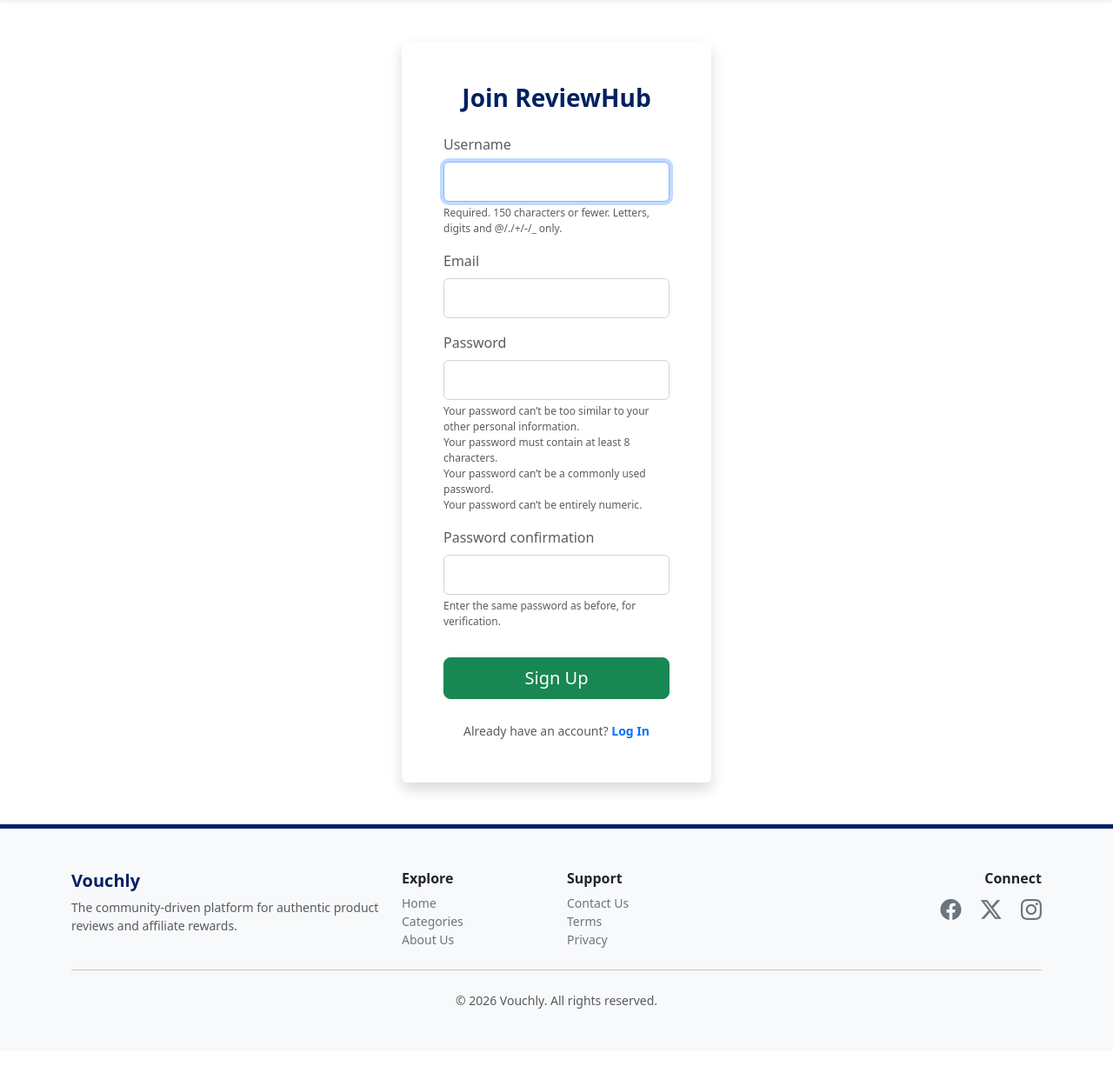
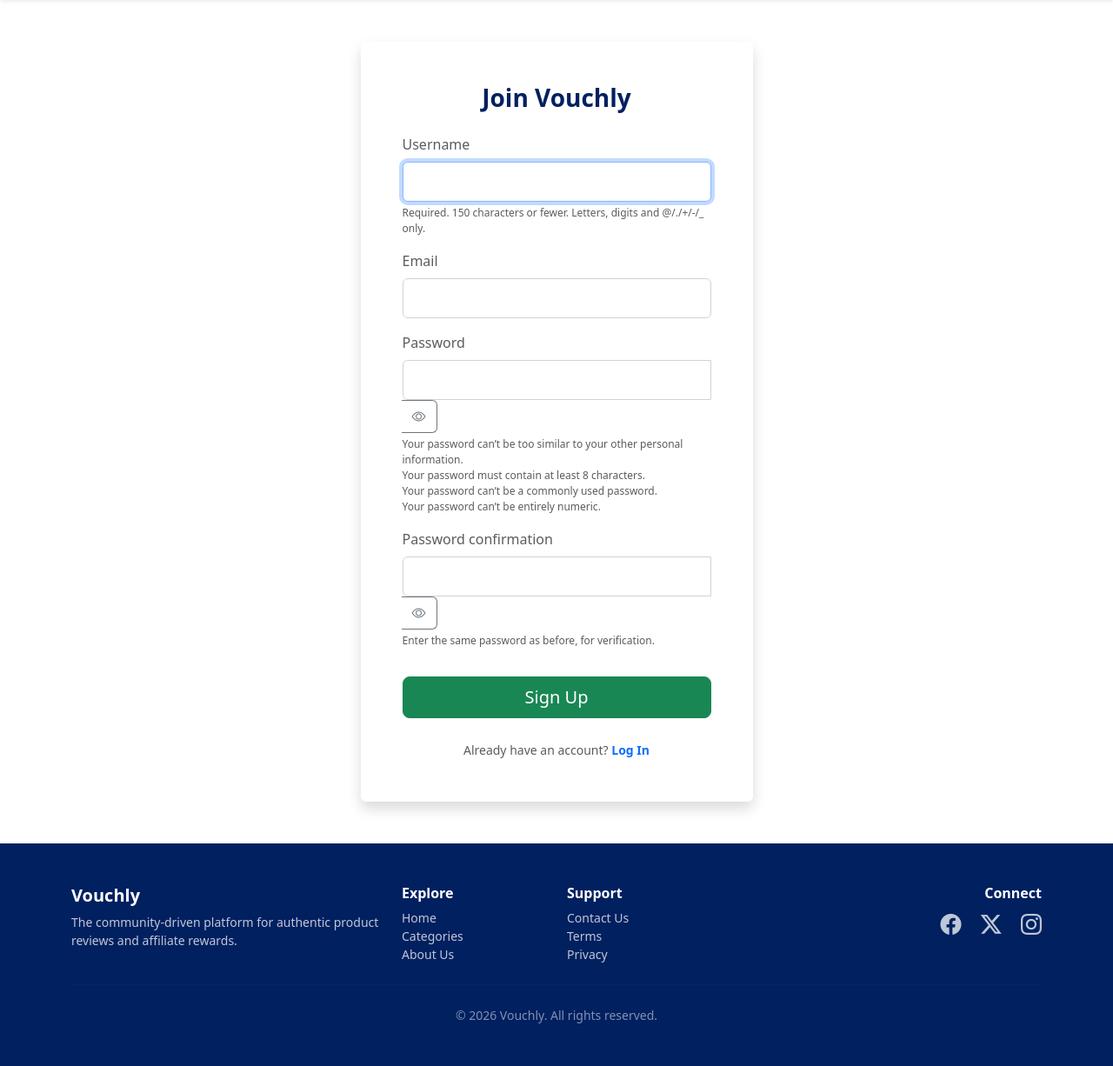
Before and after one commit to yanex66/vouchly, a Django app: page /register/ in a window 1280 px wide. Shown: the part 68-1294 px from the top of the page at 87% size. Before the commit the page ends 1228 px from the top, so only its background shows below. Run offline with Django 5.2, Linux system fonts and the light colour scheme.

Commit message:
Updated Vouchly theme: PROMOTE buttons, back to top, and sharing icons

```diff
--- a/core/templates/core/base.html
+++ b/core/templates/core/base.html
@@ -19,11 +19,37 @@
         .card-img-top { height: 200px; object-fit: cover; }
         body { display: flex; flex-direction: column; min-height: 100vh; }
         main { flex: 1; }
-        footer { background-color: #f8f9fa; border-top: 5px solid var(--deep-blue); }
-        footer a { color: #6c757d; text-decoration: none; }
-        footer a:hover { color: var(--deep-blue); }
+
+        footer { background-color: var(--deep-blue); color: white; }
+        footer a { color: rgba(255,255,255,0.75); text-decoration: none; transition: 0.3s; }
+        footer a:hover { color: var(--accent-gold); }
+        footer hr { border-top: 1px solid rgba(255,255,255,0.1); }
+
         .hover-card { transition: transform 0.2s; }
         .hover-card:hover { transform: translateY(-5px); }
+
+        /* BACK TO TOP BUTTON STYLES */
+        #backToTop {
+            position: fixed;
+            bottom: 30px;
+            right: 30px;
+            display: none;
+            width: 50px;
+            height: 50px;
+            background-color: var(--accent-gold);
+            color: var(--deep-blue);
+            border: none;
+            border-radius: 50%;
+            font-size: 24px;
+            cursor: pointer;
+            box-shadow: 0 4px 10px rgba(0,0,0,0.3);
+            z-index: 1000;
+            transition: transform 0.3s, background-color 0.3s;
+        }
+        #backToTop:hover {
+            background-color: white;
+            transform: scale(1.1);
+        }
     </style>
 </head>
 <body>
@@ -78,15 +104,19 @@
         {% endblock %}
     </main>
 
+    <button id="backToTop" title="Go to top">
+        <i class="bi bi-arrow-up"></i>
+    </button>
+
     <footer class="py-5 mt-5">
         <div class="container">
             <div class="row g-4">
                 <div class="col-md-4">
-                    <h5 class="fw-bold" style="color: var(--deep-blue);">Vouchly</h5>
-                    <p class="text-muted small">The community-driven platform for authentic product reviews and affiliate rewards.</p>
+                    <h5 class="fw-bold text-white">Vouchly</h5>
+                    <p class="small opacity-75">The community-driven platform for authentic product reviews and affiliate rewards.</p>
                 </div>
                 <div class="col-md-2">
-                    <h6 class="fw-bold">Explore</h6>
+                    <h6 class="fw-bold text-white">Explore</h6>
                     <ul class="list-unstyled small">
                         <li><a href="{% url 'home' %}">Home</a></li>
                         <li><a href="{% url 'category_list' %}">Categories</a></li>
@@ -94,7 +124,7 @@
                     </ul>
                 </div>
                 <div class="col-md-2">
-                    <h6 class="fw-bold">Support</h6>
+                    <h6 class="fw-bold text-white">Support</h6>
                     <ul class="list-unstyled small">
                         <li><a href="{% url 'contact' %}">Contact Us</a></li>
                         <li><a href="{% url 'terms' %}">Terms</a></li>
@@ -102,7 +132,7 @@
                     </ul>
                 </div>
                 <div class="col-md-4 text-md-end">
-                    <h6 class="fw-bold">Connect</h6>
+                    <h6 class="fw-bold text-white">Connect</h6>
                     <div class="fs-4">
                         <a href="#" class="me-3"><i class="bi bi-facebook"></i></a>
                         <a href="#" class="me-3"><i class="bi bi-twitter-x"></i></a>
@@ -111,12 +141,29 @@
                 </div>
             </div>
             <hr class="my-4">
-            <div class="text-center text-muted small">
+            <div class="text-center opacity-50 small">
                 © 2026 Vouchly. All rights reserved.
             </div>
         </div>
     </footer>
 
     <script src="https://cdn.jsdelivr.net/npm/bootstrap@5.3.0/dist/js/bootstrap.bundle.min.js"></script>
+
+    <script>
+        // Back to Top Logic
+        const backToTopBtn = document.getElementById("backToTop");
+
+        window.onscroll = function() {
+            if (document.body.scrollTop > 300 || document.documentElement.scrollTop > 300) {
+                backToTopBtn.style.display = "block";
+            } else {
+                backToTopBtn.style.display = "none";
+            }
+        };
+
+        backToTopBtn.onclick = function() {
+            window.scrollTo({top: 0, behavior: 'smooth'});
+        };
+    </script>
 </body>
 </html>
--- a/core/templates/core/register.html
+++ b/core/templates/core/register.html
@@ -3,17 +3,28 @@
 {% block content %}
 <div class="container mt-5">
     <div class="row justify-content-center">
-        <div class="col-md-6 col-lg-4">
+        <div class="col-md-6 col-lg-5">
             <div class="card shadow border-0">
                 <div class="card-body p-5">
-                    <h3 class="text-center mb-4 fw-bold" style="color: var(--deep-blue);">Join ReviewHub</h3>
+                    <h3 class="text-center mb-4 fw-bold" style="color: var(--deep-blue);">Join Vouchly</h3>
 
                     <form method="POST">
                         {% csrf_token %}
                         {% for field in form %}
                         <div class="mb-3">
                             <label class="form-label text-muted">{{ field.label }}</label>
-                            {{ field }}
+
+                            {% if "password" in field.name %}
+                                <div class="input-group">
+                                    {{ field }}
+                                    <button class="btn btn-outline-secondary toggle-password" type="button" style="background: #fff; border-left: none;">
+                                        <i class="bi bi-eye"></i>
+                                    </button>
+                                </div>
+                            {% else %}
+                                {{ field }}
+                            {% endif %}
+
                             {% if field.errors %}
                             <div class="text-danger small mt-1">
                                 {% for error in field.errors %}
@@ -21,6 +32,7 @@
                                 {% endfor %}
                             </div>
                             {% endif %}
+
                             {% if field.help_text %}
                             <small class="text-muted d-block mt-1" style="font-size: 0.75rem;">{{ field.help_text }}</small>
                             {% endif %}
@@ -46,17 +58,36 @@
         border: 1px solid #ced4da;
         border-radius: 0.375rem;
     }
+    .input-group input {
+        border-top-right-radius: 0;
+        border-bottom-right-radius: 0;
+    }
     input:focus {
         border-color: #86b7fe;
         outline: 0;
-        /* FIXED: box-shadow (was box_shadow) */
         box-shadow: 0 0 0 0.25rem rgba(13, 110, 253, 0.25);
     }
-    /* Removes the dots/bullets from Django's default help text lists */
     ul {
         list-style-type: none;
         padding: 0;
         margin: 0;
     }
 </style>
+
+<script>
+    document.querySelectorAll('.toggle-password').forEach(button => {
+        button.addEventListener('click', function() {
+            const input = this.parentElement.querySelector('input');
+            const icon = this.querySelector('i');
+
+            if (input.type === "password") {
+                input.type = "text";
+                icon.classList.replace("bi-eye", "bi-eye-slash");
+            } else {
+                input.type = "password";
+                icon.classList.replace("bi-eye-slash", "bi-eye");
+            }
+        });
+    });
+</script>
 {% endblock %}
```
Also changed, not shown: config/settings.py (+10 -16 lines), core/templates/core/home.html (+4 -21 lines), core/templates/core/item_detail.html (+24 -18 lines), core/templates/core/login.html (+21 -1 lines), 1 other file.
